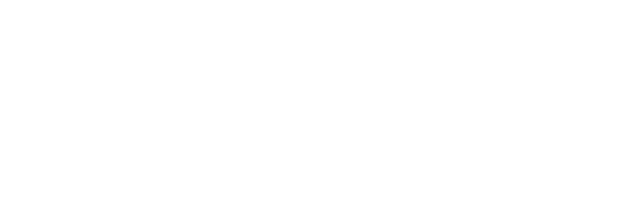
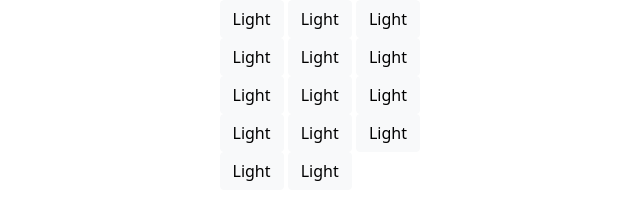
Before and after one commit to DAg2no/simple_calculator, a plain HTML site: page index.html in a window 1280 px wide. Shown: the whole page, without its empty margins (290-930 px from the left). Drawn offline with nearby package versions, Linux system fonts and the light colour scheme.

Commit message:
github project's

```diff
--- a/index.html
+++ b/index.html
@@ -13,6 +13,33 @@
         <div class="row d-flex justify-content-center align-items-center">
             <!-- primera imagen -->
             <article class="col-3">
+                <button type="button" class="btn btn-light pr-3">Light</button>
+
+                <button type="button" class="btn btn-light pr-3">Light</button>
+
+                <button type="button" class="btn btn-light pr-3">Light</button>
+
+                <button type="button" class="btn btn-light pr-3">Light</button>
+
+                <button type="button" class="btn btn-light pr-3">Light</button>
+
+                <button type="button" class="btn btn-light pr-3">Light</button>
+
+                <button type="button" class="btn btn-light pr-3">Light</button>
+
+                <button type="button" class="btn btn-light pr-3">Light</button>
+
+                <button type="button" class="btn btn-light pr-3">Light</button>
+
+                <button type="button" class="btn btn-light pr-3">Light</button>
+
+                <button type="button" class="btn btn-light pr-3">Light</button>
+
+                <button type="button" class="btn btn-light pr-3">Light</button>
+
+                <button type="button" class="btn btn-light pr-3">Light</button>
+
+                <button type="button" class="btn btn-light">Light</button>
 
             </article>
 
```
